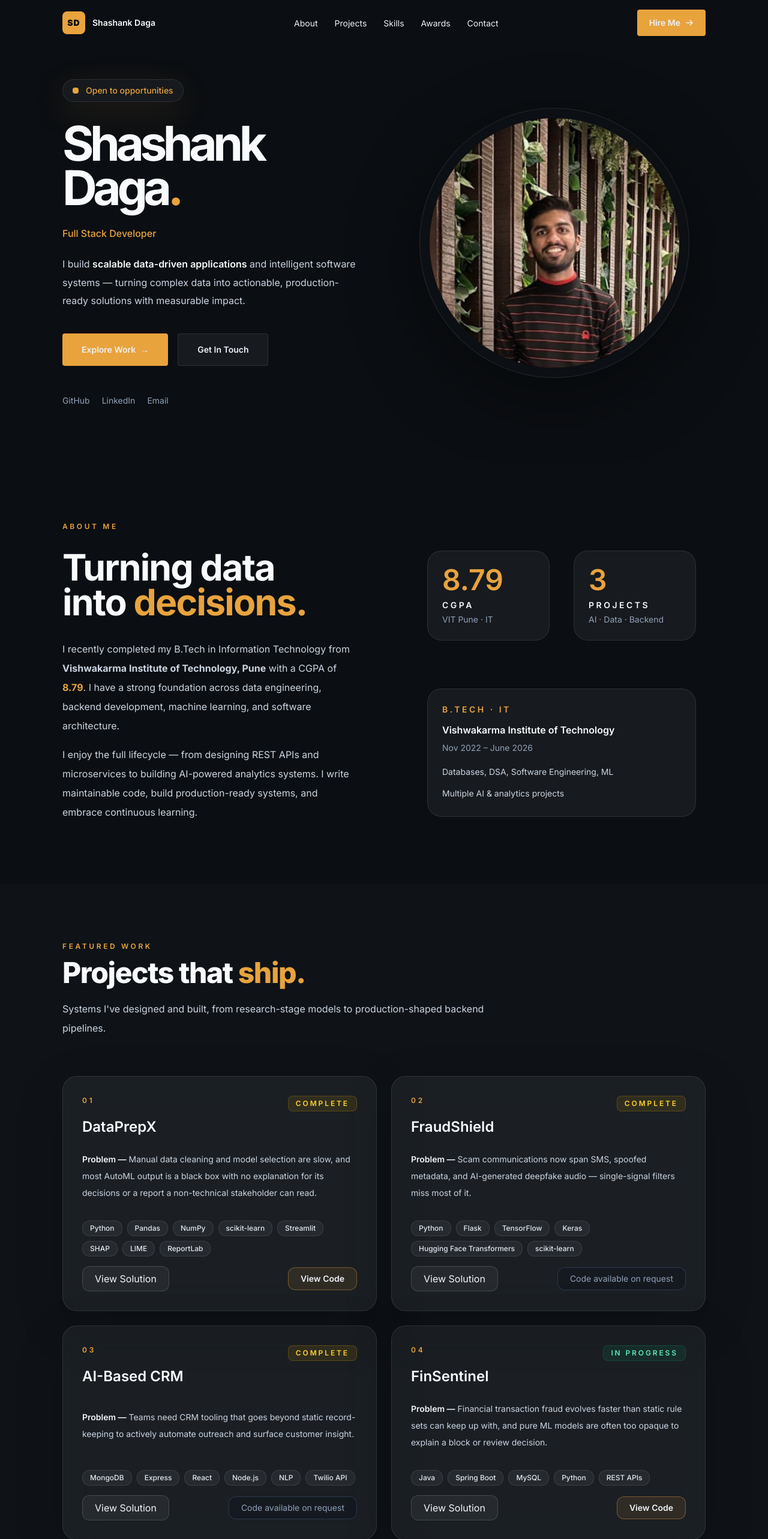
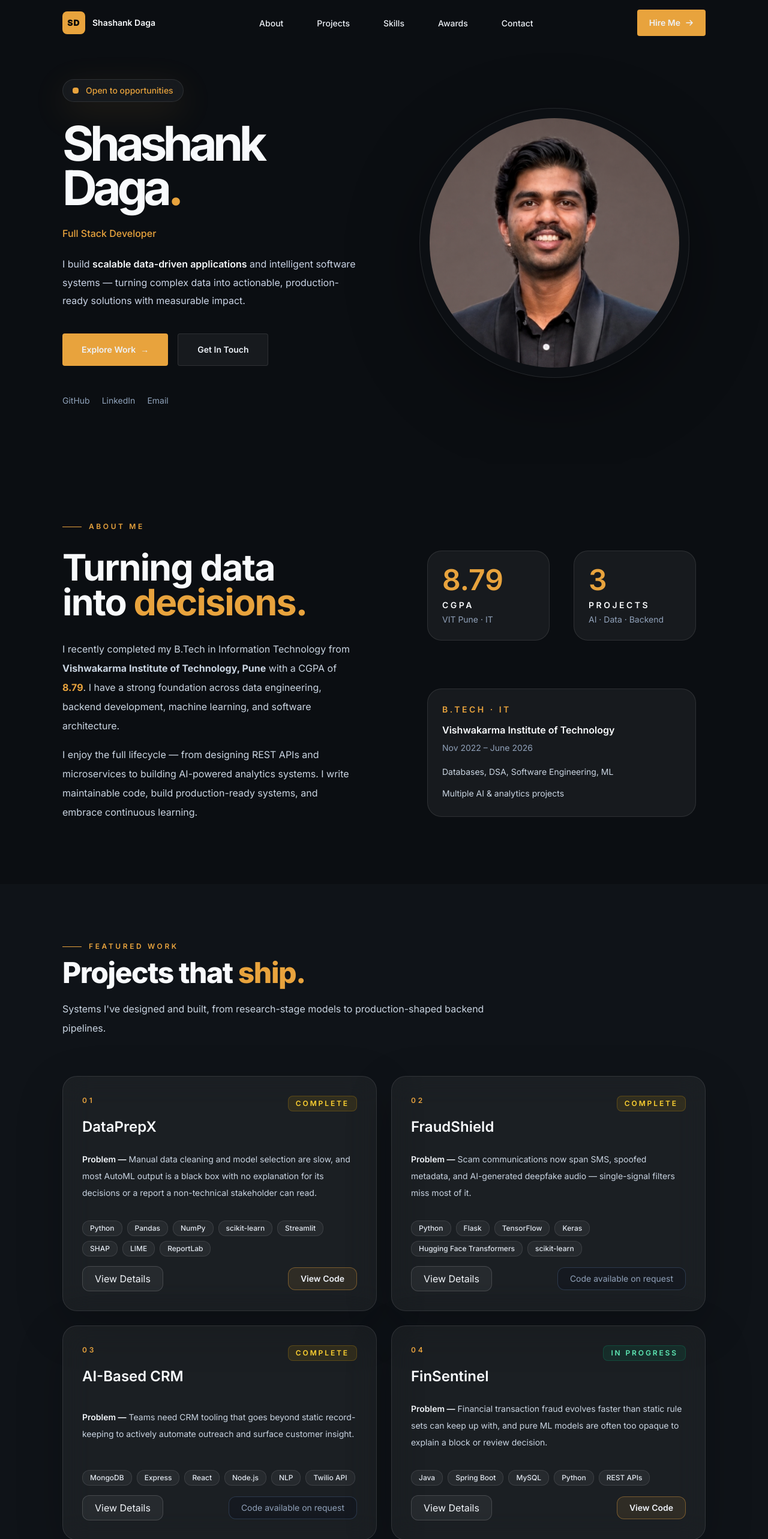
Before and after one commit to Shashank-Daga/Portfolio, a Next.js app: page / in a window 1280 px wide. Shown: the top 2566 px of the page at 60% size. Built offline with nearby package versions, Linux system fonts and the light colour scheme.

Commit message:
Phase 1.4 UI Changes

```diff
--- a/src/app/layout.tsx
+++ b/src/app/layout.tsx
@@ -13,9 +13,9 @@ const geistMono = Geist_Mono({
 });
 
 export const metadata: Metadata = {
-  title: "Shashank Daga — Data Engineer & Full Stack Developer",
+  title: "Shashank Daga Portfolio",
   description:
-    "Portfolio of Shashank Daga — Data Engineer, Backend Developer & Full Stack Developer building scalable, intelligent software systems from Pune, India.",
+    "Portfolio of Shashank Daga — building scalable, intelligent software systems.",
 };
 
 export default function RootLayout({
--- a/src/components/layout/Navbar.tsx
+++ b/src/components/layout/Navbar.tsx
@@ -52,6 +52,7 @@ export function Nav() {
 
       <Container className="flex items-center justify-between gap-6 py-4">
 
+        {/* #TODO: Logo Change*/}
         <a href="#hero" className="inline-flex items-center gap-3" aria-label="Go to top">
           <div className="flex h-[38px] w-[38px] items-center justify-center rounded-lg bg-[#E8A33D] text-sm font-black tracking-[0.08em] text-[#050708]">
             SD
@@ -70,9 +71,10 @@ export function Nav() {
                   href={link.href}
                   data-nav={link.dataNav}
                   aria-current={activeSection === link.dataNav ? "true" : undefined}
-                  className={`text-sm transition hover:text-[#E8A33D] ${
-                    activeSection === link.dataNav ? "text-[#E8A33D]" : "text-slate-200"
-                  }`}
+                  className={`rounded-md px-3.5 py-1.5 text-sm font-medium transition-colors duration-200 ${activeSection === link.dataNav
+                      ? "bg-[#E8A33D] text-[#E8A33D]"
+                      : "text-slate-400 hover:bg-white/5 hover:text-[#F8FAFC]"
+                    }`}
                 >
                   {link.label}
                 </a>
@@ -101,19 +103,16 @@ export function Nav() {
         >
           <div className="flex h-5 w-5 flex-col justify-center gap-[5px]">
             <span
-              className={`block h-0.5 w-full rounded-full bg-current transition-transform duration-200 ${
-                isOpen ? "translate-y-[7px] rotate-45" : ""
-              }`}
+              className={`block h-0.5 w-full rounded-full bg-current transition-transform duration-200 ${isOpen ? "translate-y-[7px] rotate-45" : ""
+                }`}
             />
             <span
-              className={`block h-0.5 w-full rounded-full bg-current transition-opacity duration-200 ${
-                isOpen ? "opacity-0" : "opacity-100"
-              }`}
+              className={`block h-0.5 w-full rounded-full bg-current transition-opacity duration-200 ${isOpen ? "opacity-0" : "opacity-100"
+                }`}
             />
             <span
-              className={`block h-0.5 w-full rounded-full bg-current transition-transform duration-200 ${
-                isOpen ? "-translate-y-[7px] -rotate-45" : ""
-              }`}
+              className={`block h-0.5 w-full rounded-full bg-current transition-transform duration-200 ${isOpen ? "-translate-y-[7px] -rotate-45" : ""
+                }`}
             />
           </div>
         </button>
@@ -132,9 +131,8 @@ export function Nav() {
                 href={link.href}
                 data-nav={link.dataNav}
                 aria-current={activeSection === link.dataNav ? "true" : undefined}
-                className={`block text-sm transition hover:text-[#E8A33D] ${
-                  activeSection === link.dataNav ? "text-[#E8A33D]" : "text-slate-200"
-                }`}
+                className={`block text-sm transition hover:text-[#E8A33D] ${activeSection === link.dataNav ? "text-[#E8A33D]" : "text-slate-200"
+                  }`}
                 onClick={() => setIsOpen(false)}
               >
                 {link.label}
--- a/src/components/sections/About.tsx
+++ b/src/components/sections/About.tsx
@@ -9,6 +9,7 @@ export default function About() {
         <div className="flex flex-col gap-8">
 
           <div className="inline-flex w-fit items-center gap-3 text-xs font-semibold uppercase tracking-[0.3em] text-[#E8A33D]">
+            <span className="h-px w-8 bg-[#E8A33D]" />
             About Me
           </div>
 
--- a/src/components/sections/Contact.tsx
+++ b/src/components/sections/Contact.tsx
@@ -10,7 +10,11 @@ export default function Contact() {
 
           <div className="max-w-2xl space-y-5">
 
-            <div className="text-xs font-semibold uppercase tracking-[0.35em] text-[#E8A33D]">CONTACT</div>
+            <div className="inline-flex w-fit items-center gap-3 text-xs font-semibold uppercase tracking-[0.3em] text-[#E8A33D]">
+              <span className="h-px w-8 bg-[#E8A33D]" />
+              CONTACT
+            </div>
+
             <h2 className="text-4xl font-extrabold tracking-[-0.03em] text-[#F8FAFC] sm:text-5xl">
               Let&apos;s <span className="text-[#E8A33D]">Build Together</span>
             </h2>
--- a/src/components/sections/Education.tsx
+++ b/src/components/sections/Education.tsx
@@ -14,6 +14,7 @@ export function Education() {
         <div className="flex flex-col gap-3">
 
           <div className="inline-flex w-fit items-center gap-3 text-xs font-semibold uppercase tracking-[0.3em] text-[#E8A33D]">
+            <span className="h-px w-8 bg-[#E8A33D]" />
             Education
           </div>
           <h2 className="text-4xl font-extrabold tracking-[-0.03em] text-[#F8FAFC] sm:text-5xl">
--- a/src/components/sections/Hero.tsx
+++ b/src/components/sections/Hero.tsx
@@ -40,6 +40,10 @@ export default function Hero() {
                 <span className="h-8 leading-8 text-base font-medium text-[#E8A33D]">
                   AI/ML Enthusiast
                 </span>
+
+                {/* <span className="h-8 leading-8 text-base font-medium text-[#E8A33D]">
+                  System Design
+                </span> */}
 
                 {/* Duplicate first item for smooth looping */}
                 <span className="h-8 leading-8 text-base font-medium text-[#E8A33D]">
@@ -95,7 +99,7 @@ export default function Hero() {
 
             <div className="relative h-full w-full overflow-hidden rounded-full bg-[#0B0E12]">
               <Image
-                src="/SD.jpg"
+                src="/6.4.png"
                 alt="Shashank Daga portrait"
                 fill
                 priority
--- a/src/components/sections/Project.tsx
+++ b/src/components/sections/Project.tsx
@@ -34,11 +34,16 @@ function ProjectGrid() {
 
   return (
     <section id="projects" className="px-6 py-24 sm:px-8 lg:px-10 bg-[#0F1318]">
+
       <Container className="grid gap-16">
+
         <div className="flex flex-col gap-3">
+
           <div className="inline-flex w-fit items-center gap-3 text-xs font-semibold uppercase tracking-[0.3em] text-[#E8A33D]">
+            <span className="h-px w-8 bg-[#E8A33D]" />
             Featured Work
           </div>
+
           <div className="max-w-3xl">
             <h2 className="text-4xl font-extrabold tracking-[-0.03em] text-[#F8FAFC] sm:text-5xl">
               Projects that <span className="text-[#E8A33D]">ship.</span>
@@ -47,6 +52,7 @@ function ProjectGrid() {
               Systems I&apos;ve designed and built, from research-stage models to production-shaped backend pipelines.
             </p>
           </div>
+
         </div>
 
         <div className="grid gap-6 lg:grid-cols-2">
@@ -56,27 +62,32 @@ function ProjectGrid() {
               className="group flex h-full flex-col justify-between rounded-[24px] border border-white/10 bg-white/5 p-8 shadow-[0_25px_80px_rgba(0,0,0,0.2)] backdrop-blur-xl transition hover:-translate-y-1 hover:border-[#E8A33D]/40"
             >
               <div className="flex items-start justify-between gap-4">
+
                 <div>
                   <div className="text-xs font-semibold uppercase tracking-[0.32em] text-[#E8A33D]">
                     {String(index + 1).padStart(2, "0")}
                   </div>
                   <h3 className="mt-5 text-2xl font-semibold text-[#F8FAFC]">{project.title}</h3>
                 </div>
+
                 <span className={`rounded-lg border px-3 py-1 text-xs font-semibold uppercase tracking-[0.24em] ${statusStyles[project.status]}`}>
                   {project.statusLabel}
                 </span>
               </div>
 
               <div className="mt-6 space-y-6 text-sm leading-7 text-slate-300">
+
                 <div>
                   <span className="font-semibold text-slate-100">Problem —</span> {project.problem}
                 </div>
                 {/* <div>
                   <span className="font-semibold text-slate-100">Impact —</span> {project.impact}
                 </div> */}
+
               </div>
 
               <div className="mt-8 flex flex-col gap-4">
+
                 <div className="flex flex-wrap gap-2">
                   {project.stack.map((tag) => (
                     <span
@@ -93,7 +104,7 @@ function ProjectGrid() {
                     onClick={() => openProject(project.slug)}
                     className="inline-flex items-center justify-center rounded-[12px] border border-white/15 bg-white/5 px-5 py-2 text-sm font-semibold text-slate-100 transition hover:border-[#E8A33D]/40 hover:text-[#E8A33D]"
                   >
-                    View Solution
+                    View Details
                   </button>
 
                   {project.githubUrl ? (
@@ -111,10 +122,12 @@ function ProjectGrid() {
                     </span>
                   )}
                 </div>
+
               </div>
             </article>
           ))}
         </div>
+
       </Container>
 
       <ProjectModal project={activeProject} onClose={closeProject} />
--- a/src/components/sections/Skills.tsx
+++ b/src/components/sections/Skills.tsx
@@ -18,6 +18,7 @@ export default function Skills() {
         <div className="mb-12">
 
           <div className="inline-flex w-fit items-center gap-3 text-xs font-semibold uppercase tracking-[0.3em] text-[#E8A33D]">
+            <span className="h-px w-8 bg-[#E8A33D]" />
             Skills
           </div>
           <h2 className="mt-4 text-4xl font-extrabold tracking-[-0.03em] text-[#F8FAFC] sm:text-5xl">Tech Stack</h2>
```
Also changed, not shown: public/6.4.png (added), public/SD.jpg (deleted).
